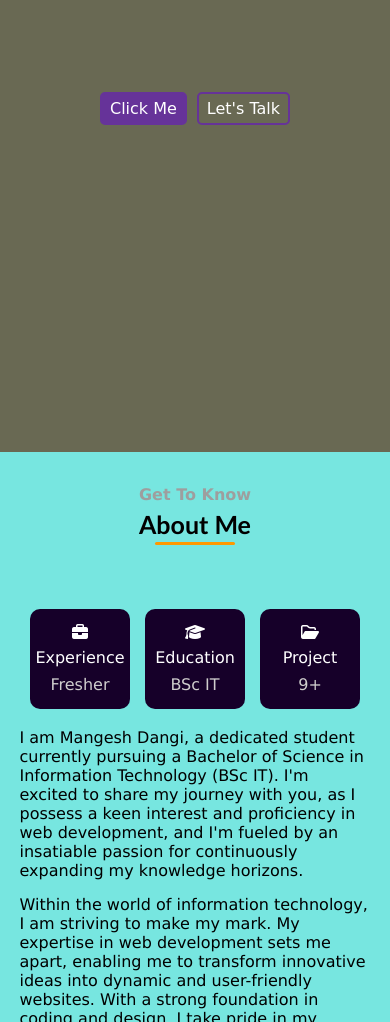
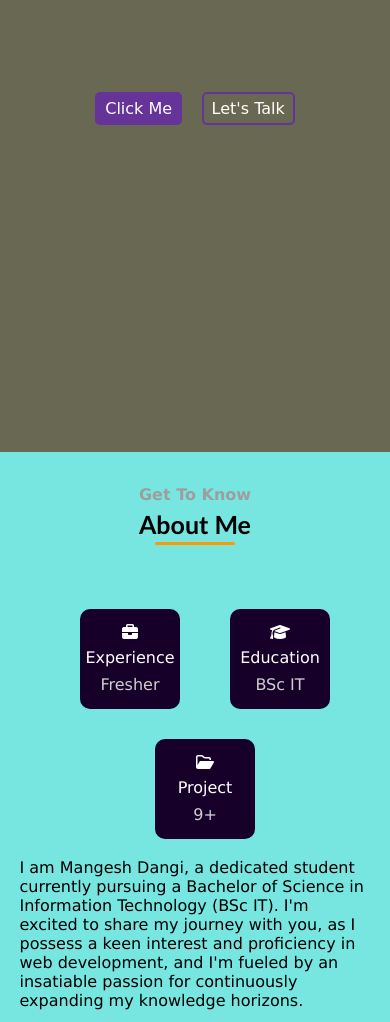
Before and after one commit to MangeshDangi/portfolio, a plain HTML site: page index.html in a window 390 px wide. Shown: the part 392-1414 px from the top of the page. Drawn offline with Linux system fonts and the light colour scheme.

Commit message:
first commit

```diff
--- a/style.css
+++ b/style.css
@@ -117,7 +117,7 @@ main {
     display: flex;
     align-items: center;
     justify-content: center;
-    gap: 10px;
+    gap: 5vw;
     margin-top: 30px;
     font-family: 'Cookie', cursive;
 }
@@ -150,6 +150,7 @@ main {
 #about{
     width: 100vw;
     height: 100vh;
+    overflow: hidden;
     background-color: rgb(119, 230, 224);
 }
 .head{
@@ -190,7 +191,7 @@ main {
     justify-content: center;
     align-items: center;
     text-align: center;
-    gap: 30px;
+    gap: 10vw;
     padding-top: 30px;
 }
 
@@ -240,6 +241,8 @@ main {
         top: 50px;
         right: 0;
         display: none;
+        justify-content:center;
+        height:200px;
         background-color: rgb(21, 195, 226);
         padding: 15px 80px;
     }
@@ -257,8 +260,9 @@ main {
     .box {
         width: 100px;
         height: 100px;
+       margin-left:20px;
     }
     .boxes{
-        gap: 15px;
+        gap: 30px;
     }
 }
```
